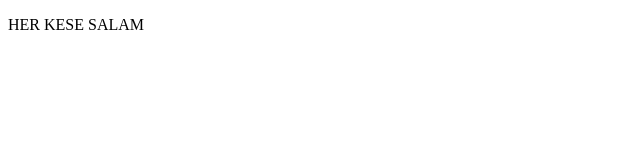
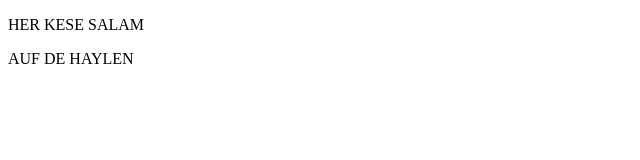
Before and after one commit to emirxanmmdv/EHMEDCONFLICT, a plain HTML site: page index.html in a window 1280 px wide. Shown: the whole page, without its empty margins (0-640 px from the left). Drawn offline with Linux system fonts and the light colour scheme.

Commit message:
span added!

```diff
--- a/index.html
+++ b/index.html
@@ -7,5 +7,6 @@
 </head>
 <body>
     <p>HER KESE SALAM</p>
+    <span>AUF DE HAYLEN</span>
 </body>
 </html>
```
